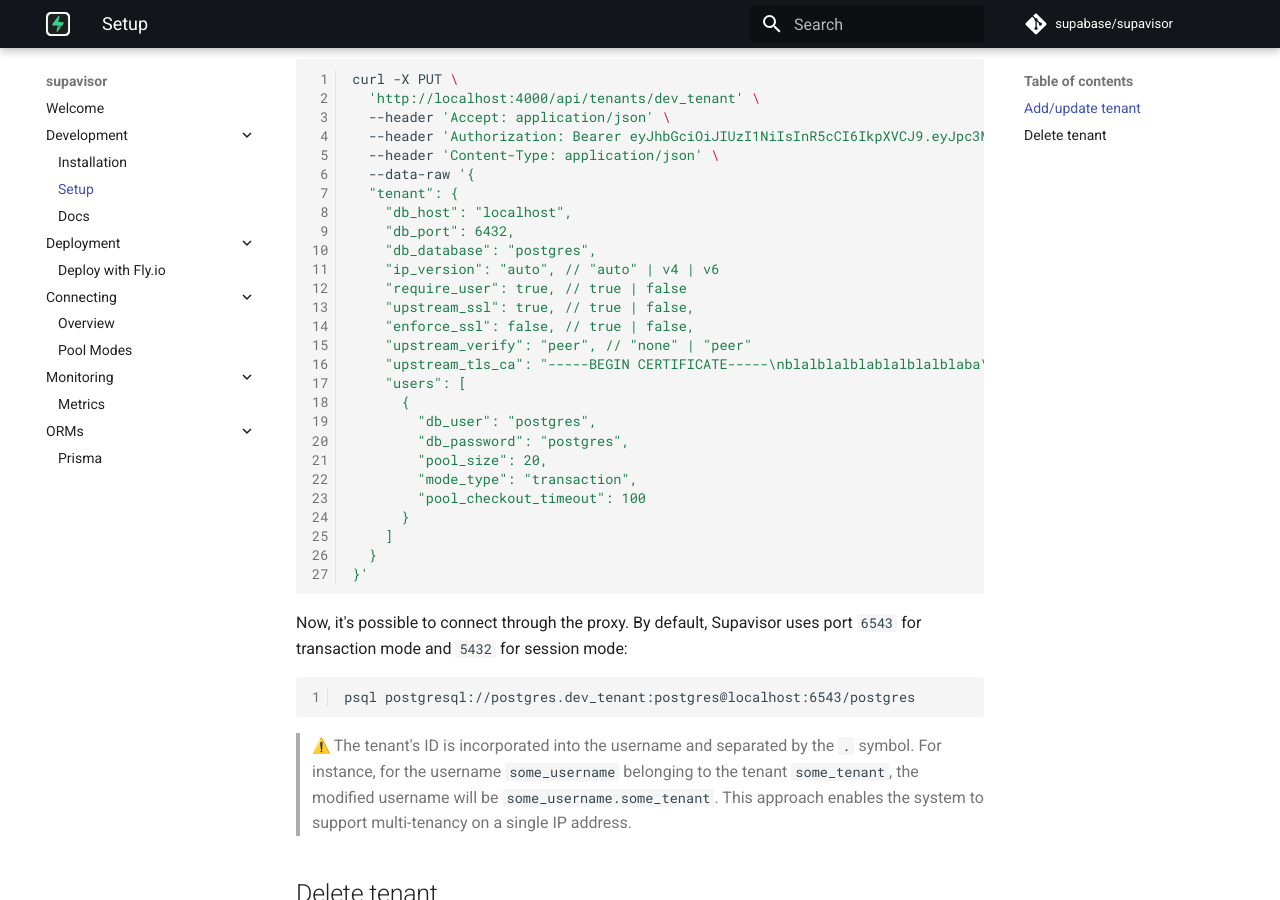
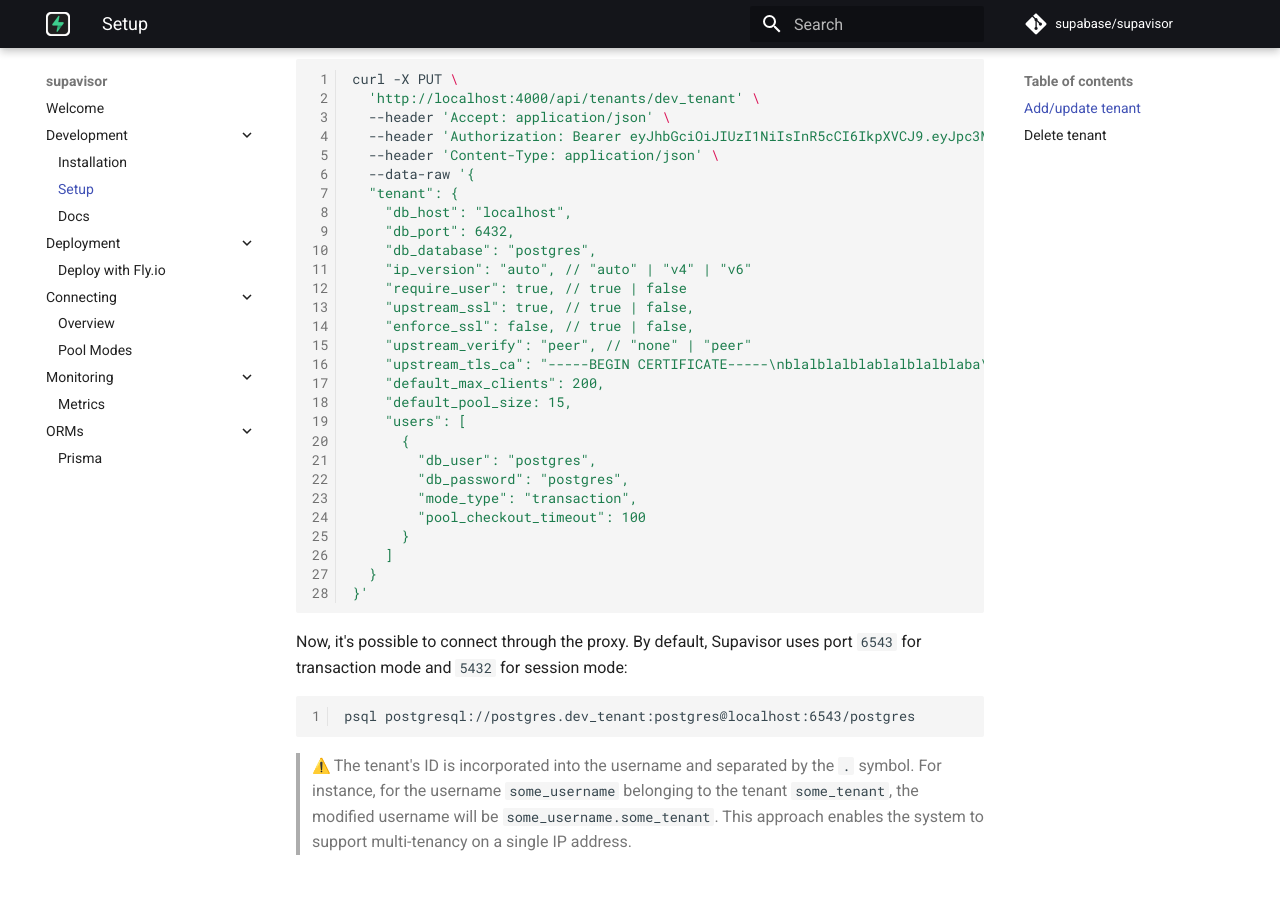
Before and after one commit to supabase/supavisor, an MkDocs documentation site: the page built from docs/development/setup.md, in a window 1280 px wide and 900 px high, scrolled down 360 px. Built offline with MkDocs 1.6.1 and Material for MkDocs 9.7.7, drawn with Linux system fonts in a browser that asks for light colours; emoji names are drawn with the system emoji font; comment, search, counter and statistics services are not loaded.

Commit message:
fix: docs set defaults on tenant for example

```diff
--- a/docs/development/setup.md
+++ b/docs/development/setup.md
@@ -19,17 +19,18 @@
     "db_host": "localhost",
     "db_port": 6432,
     "db_database": "postgres",
-    "ip_version": "auto", // "auto" | v4 | v6
+    "ip_version": "auto", // "auto" | "v4" | "v6"
     "require_user": true, // true | false
     "upstream_ssl": true, // true | false,
     "enforce_ssl": false, // true | false,
     "upstream_verify": "peer", // "none" | "peer"
-    "upstream_tls_ca": "-----BEGIN CERTIFICATE-----\nblalblalblablalblalblaba\n-----END CERTIFICATE-----\n", // ""
+    "upstream_tls_ca": "-----BEGIN CERTIFICATE-----\nblalblalblablalblalblaba\n-----END CERTIFICATE-----\n", // "",
+    "default_max_clients": 200,
+    "default_pool_size: 15,
     "users": [
       {
         "db_user": "postgres",
         "db_password": "postgres",
-        "pool_size": 20,
         "mode_type": "transaction",
         "pool_checkout_timeout": 100
       }
```
